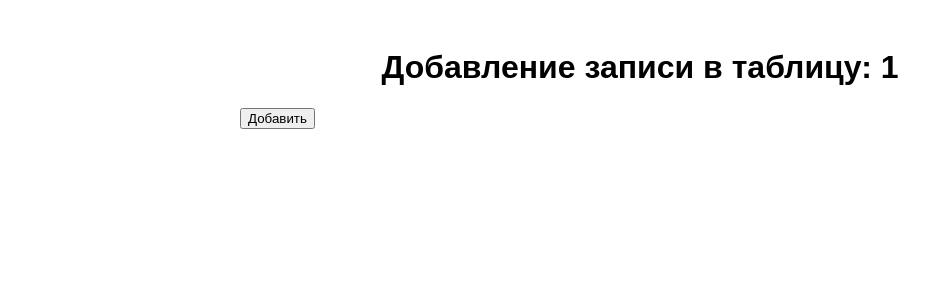
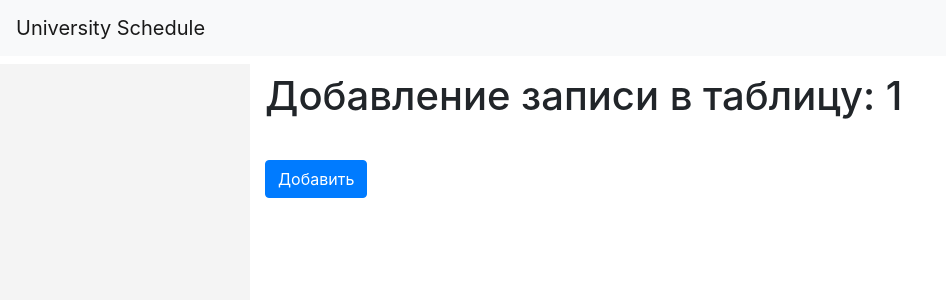
Before and after one commit to ch1ll1xxc/university_schedule, a Flask app: page /add_record/1 in a window 1280 px wide. Shown: the top 300 px of the page, without its empty margins (0-946 px from the left). Run offline with Flask 3, Linux system fonts and the light colour scheme; data that the repository does not hold is empty; some libraries are stand-ins or nearby versions.

Commit message:
+Сайдбар в бейсе

```diff
--- a/templates/base.html
+++ b/templates/base.html
@@ -1,25 +1,54 @@
+<!-- templates/base.html -->
 <!DOCTYPE html>
 <html lang="en">
 <head>
     <meta charset="UTF-8">
     <title>University Schedule</title>
+    <link rel="stylesheet" href="https://stackpath.bootstrapcdn.com/bootstrap/4.3.1/css/bootstrap.min.css">
     <style>
-        body {
-            font-family: Arial, sans-serif;
+        .sidebar {
+            height: 100%;
+            width: 250px;
+            position: fixed;
+            top: 0;
+            top: 64px; /* Позиция вертикального меню, чтобы оно не перекрывало заголовок */
+            left: 0;
+            background-color: #f4f4f4;
+            padding-top: 64px; /* Добавлено для увеличения отступа */
         }
-        .container {
-            max-width: 800px;
-            margin: auto;
-            padding: 20px;
+
+        .content-container {
+            margin-left: 250px; /* Правый маржин для содержимого, чтобы оно не перекрывалось сайдбаром */
         }
-        h1 {
-            text-align: center;
+
+        .content-container > * {
+            padding-top: 1rem;
+            padding-bottom: 1rem;
         }
     </style>
 </head>
 <body>
-    <div class="container">
-        {% block content %}{% endblock %}
+    <nav class="navbar navbar-expand-lg navbar-light bg-light">
+        <a class="navbar-brand" href="/">University Schedule</a>
+    </nav>
+
+    <div class="container-fluid">
+        <div class="row">
+            <div class="col-md-3 sidebar">
+                <ul class="list-group">
+                    {% for table in tables %}
+                        <li class="list-group-item"><a href="{{ url_for('table_data', table_name=table) }}">{{ table }}</a></li>
+                    {% endfor %}
+                </ul>
+            </div>
+            <div class="col-md-9 content-container">
+                {% block content %}{% endblock %}
+            </div>
+        </div>
     </div>
+
+    <script src="https://code.jquery.com/jquery-3.3.1.slim.min.js"></script>
+    <script src="https://cdnjs.cloudflare.com/ajax/libs/popper.js/1.14.7/umd/popper.min.js"></script>
+    <script src="https://stackpath.bootstrapcdn.com/bootstrap/4.3.1/js/bootstrap.min.js"></script>
 </body>
 </html>
```
